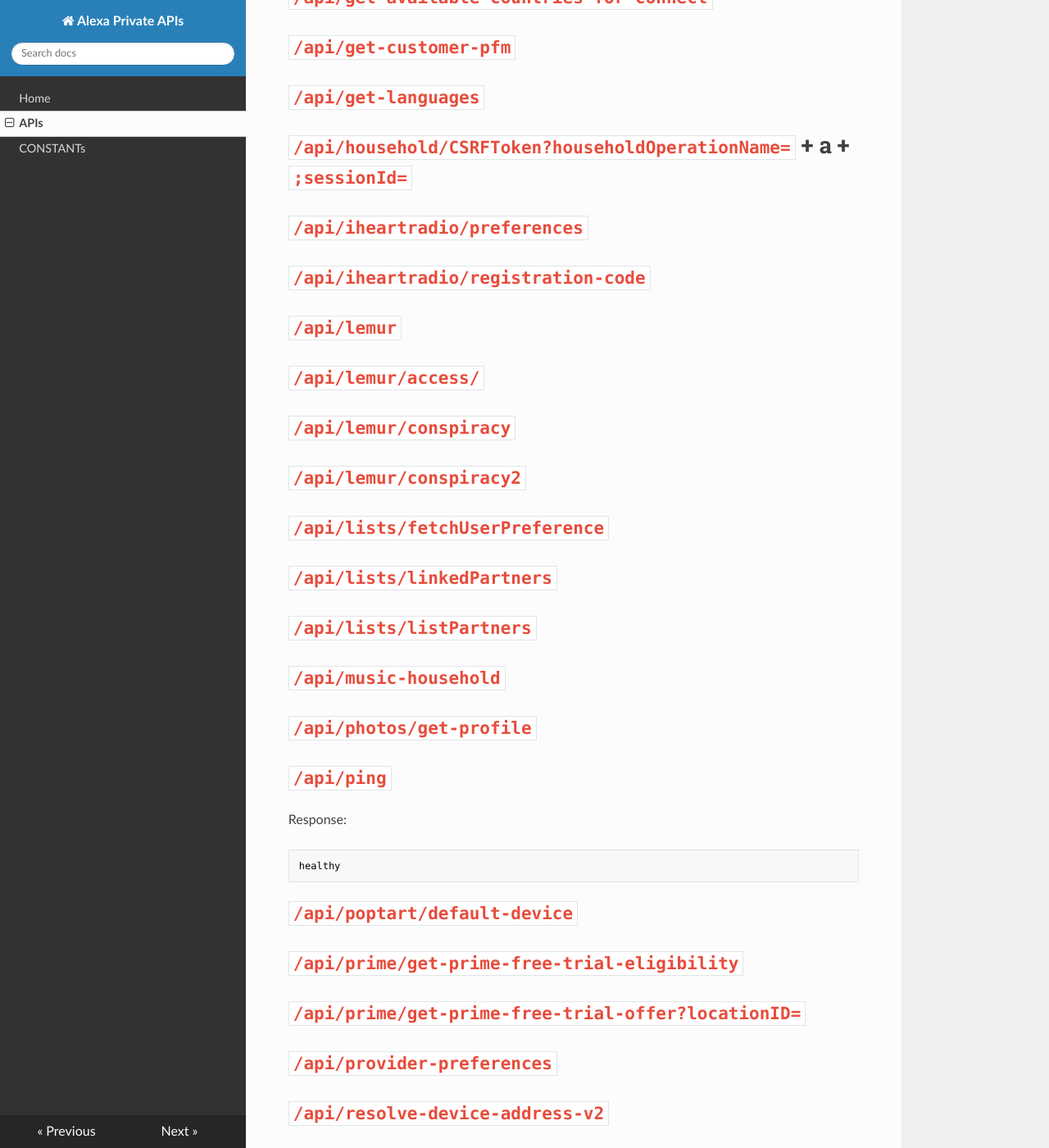
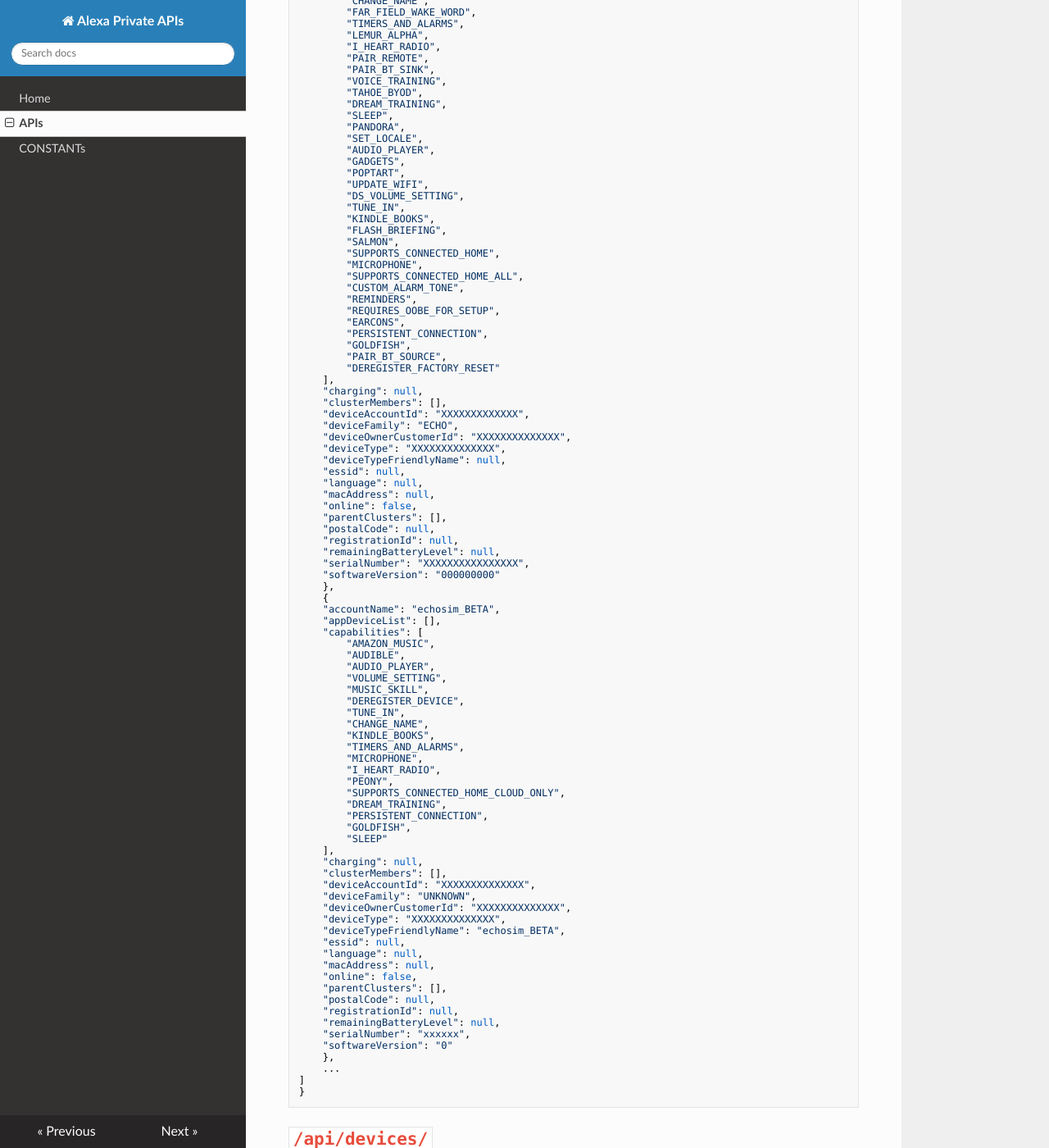
Before and after one commit to yimoucao/alexa-app-apis, an MkDocs documentation site: the page built from docs/apis.md, in a window 1280 px wide and 1400 px high, scrolled down 2156 px. Shown: the whole window at 82% size. Built offline with MkDocs 1.6.1, drawn with Linux system fonts in a browser that asks for light colours; nearby versions of some CDN libraries; some of the changed text lies outside the part shown.

Commit message:
add more

```diff
--- a/docs/apis.md
+++ b/docs/apis.md
@@ -63,7 +63,125 @@
 
 # `/api/devices-v2/`
 
+Response:
+
+    {}
+
 # `/api/devices-v2/device?cached=false`
+
+Response:
+
+    {
+    "devices": [
+        {
+        "accountName": "Echo Dot",
+        "appDeviceList": [],
+        "capabilities": [
+            "SUPPORTS_SOFTWARE_VERSION",
+            "AMAZON_MUSIC",
+            "AUDIBLE",
+            "VOLUME_SETTING",
+            "MUSIC_SKILL",
+            "DEREGISTER_DEVICE",
+            "SOUND_SETTINGS",
+            "ACTIVE_AFTER_FRO",
+            "CHANGE_NAME",
+            "FAR_FIELD_WAKE_WORD",
+            "TIMERS_AND_ALARMS",
+            "LEMUR_ALPHA",
+            "I_HEART_RADIO",
+            "PAIR_REMOTE",
+            "PAIR_BT_SINK",
+            "VOICE_TRAINING",
+            "TAHOE_BYOD",
+            "DREAM_TRAINING",
+            "SLEEP",
+            "PANDORA",
+            "SET_LOCALE",
+            "AUDIO_PLAYER",
+            "GADGETS",
+            "POPTART",
+            "UPDATE_WIFI",
+            "DS_VOLUME_SETTING",
+            "TUNE_IN",
+            "KINDLE_BOOKS",
+            "FLASH_BRIEFING",
+            "SALMON",
+            "SUPPORTS_CONNECTED_HOME",
+            "MICROPHONE",
+            "SUPPORTS_CONNECTED_HOME_ALL",
+            "CUSTOM_ALARM_TONE",
+            "REMINDERS",
+            "REQUIRES_OOBE_FOR_SETUP",
+            "EARCONS",
+            "PERSISTENT_CONNECTION",
+            "GOLDFISH",
+            "PAIR_BT_SOURCE",
+            "DEREGISTER_FACTORY_RESET"
+        ],
+        "charging": null,
+        "clusterMembers": [],
+        "deviceAccountId": "XXXXXXXXXXXXX",
+        "deviceFamily": "ECHO",
+        "deviceOwnerCustomerId": "XXXXXXXXXXXXXX",
+        "deviceType": "XXXXXXXXXXXXXX",
+        "deviceTypeFriendlyName": null,
+        "essid": null,
+        "language": null,
+        "macAddress": null,
+        "online": false,
+        "parentClusters": [],
+        "postalCode": null,
+        "registrationId": null,
+        "remainingBatteryLevel": null,
+        "serialNumber": "XXXXXXXXXXXXXXXX",
+        "softwareVersion": "000000000"
+        },
+        {
+        "accountName": "echosim_BETA",
+        "appDeviceList": [],
+        "capabilities": [
+            "AMAZON_MUSIC",
+            "AUDIBLE",
+            "AUDIO_PLAYER",
+            "VOLUME_SETTING",
+            "MUSIC_SKILL",
+            "DEREGISTER_DEVICE",
+            "TUNE_IN",
+            "CHANGE_NAME",
+            "KINDLE_BOOKS",
+            "TIMERS_AND_ALARMS",
+            "MICROPHONE",
+            "I_HEART_RADIO",
+            "PEONY",
+            "SUPPORTS_CONNECTED_HOME_CLOUD_ONLY",
+            "DREAM_TRAINING",
+            "PERSISTENT_CONNECTION",
+            "GOLDFISH",
+            "SLEEP"
+        ],
+        "charging": null,
+        "clusterMembers": [],
+        "deviceAccountId": "XXXXXXXXXXXXXX",
+        "deviceFamily": "UNKNOWN",
+        "deviceOwnerCustomerId": "XXXXXXXXXXXXXX",
+        "deviceType": "XXXXXXXXXXXXXX",
+        "deviceTypeFriendlyName": "echosim_BETA",
+        "essid": null,
+        "language": null,
+        "macAddress": null,
+        "online": false,
+        "parentClusters": [],
+        "postalCode": null,
+        "registrationId": null,
+        "remainingBatteryLevel": null,
+        "serialNumber": "xxxxxx",
+        "softwareVersion": "0"
+        },
+        ...
+    ]
+    }
+
 
 # `/api/devices/`
 
```
